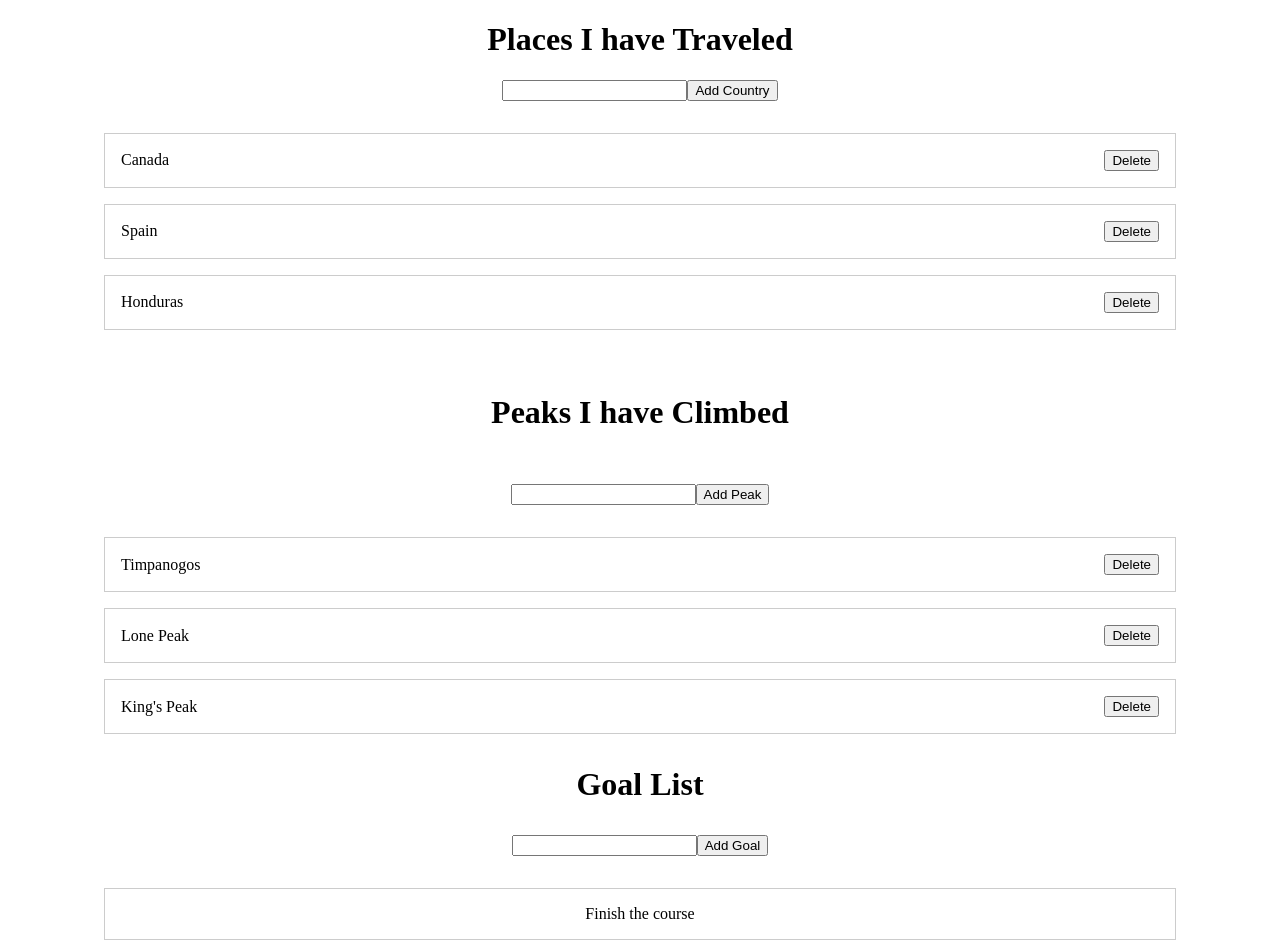
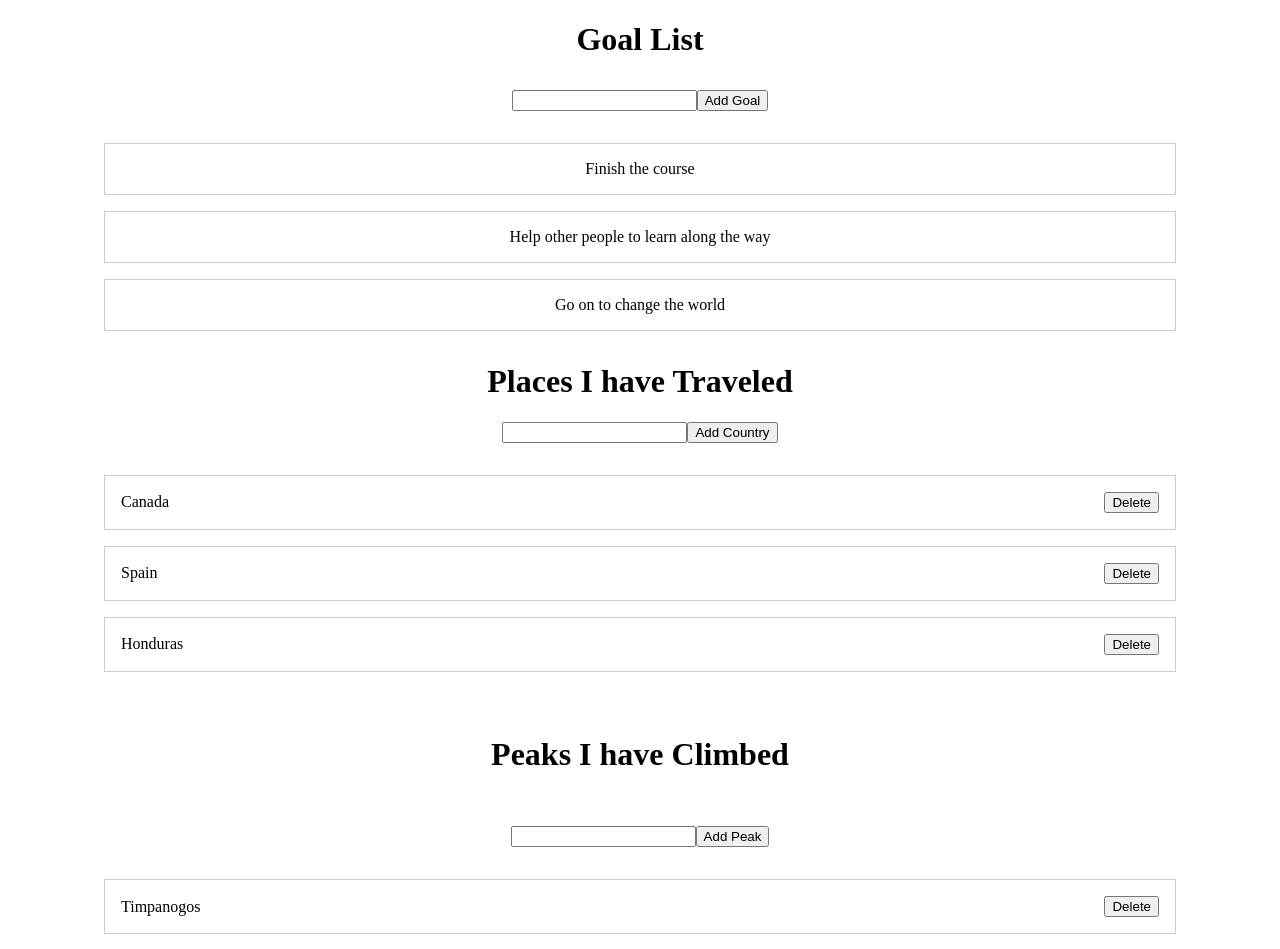
Before and after one commit to NateEnsign/interview-small-builds, a React (Vite) app: page / in a window 1280 px wide. Shown: the top 949 px of the page. Built offline with nearby package versions, Linux system fonts and the light colour scheme.

Commit message:
added functionality to dynamically add a new goal from text input

```diff
--- a/src/App.jsx
+++ b/src/App.jsx
@@ -9,9 +9,9 @@ import PlacesTraveled from "./components/travel-app/PlacesTraveled";
 function App() {
   return (
     <>
+      <GoalsApp />
       <PlacesTraveled />
       <PeaksClimbed />
-      <GoalsApp />
       <BooksRead />
       <GirlsKissed />
       <ToDo />
--- a/src/components/goals-app/NewGoal.jsx
+++ b/src/components/goals-app/NewGoal.jsx
@@ -1,20 +1,29 @@
-import React from 'react';
+import React, { useState } from 'react';
 import './NewGoal.css';
 
 const NewGoal = ({onAddGoal}) => {
+  const [enteredText,setEnteredText] = useState('');
+
     const addGoalHandler = (event) => {
         event.preventDefault();
 
         const newGoal = {
             id: Math.random().toString(),
-            text: 'Take over the world!'
+            text: enteredText
         }
+
+        setEnteredText('');
+
         onAddGoal(newGoal);
+    }
+
+    const textChangeHandler = () => {
+      setEnteredText(event.target.value)
     }
 
   return (
     <form className='new-goal' onSubmit={addGoalHandler} >
-        <input type="text" />
+        <input type="text" value={enteredText} onChange={textChangeHandler}/>
         <button type='submit'>Add Goal</button>
     </form>
   )
```
